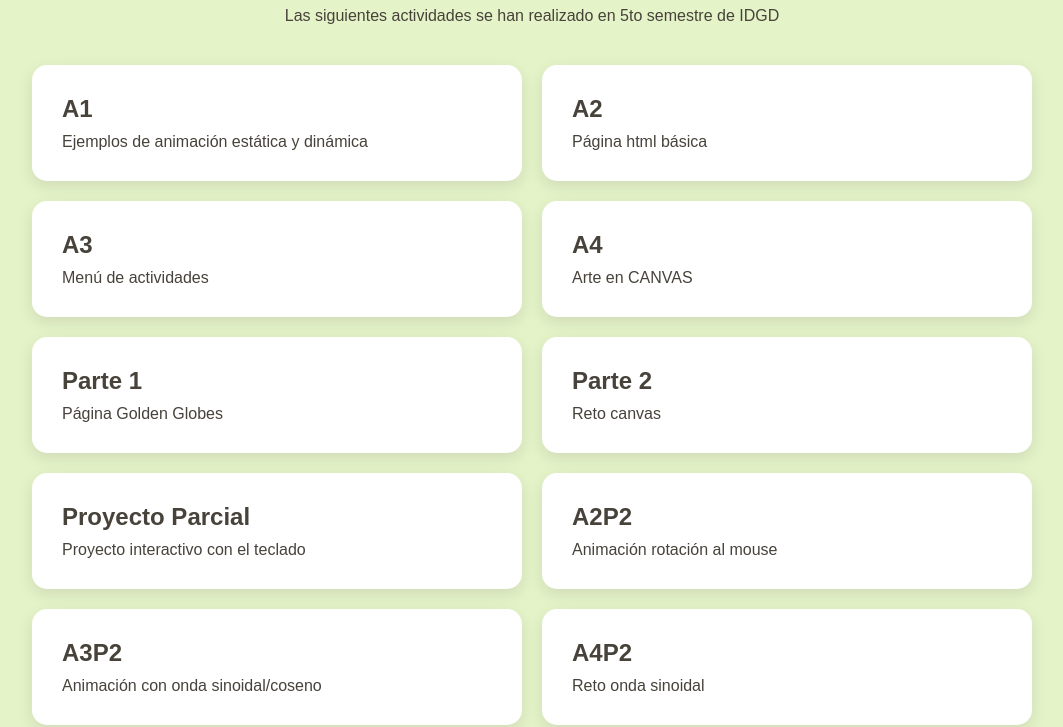
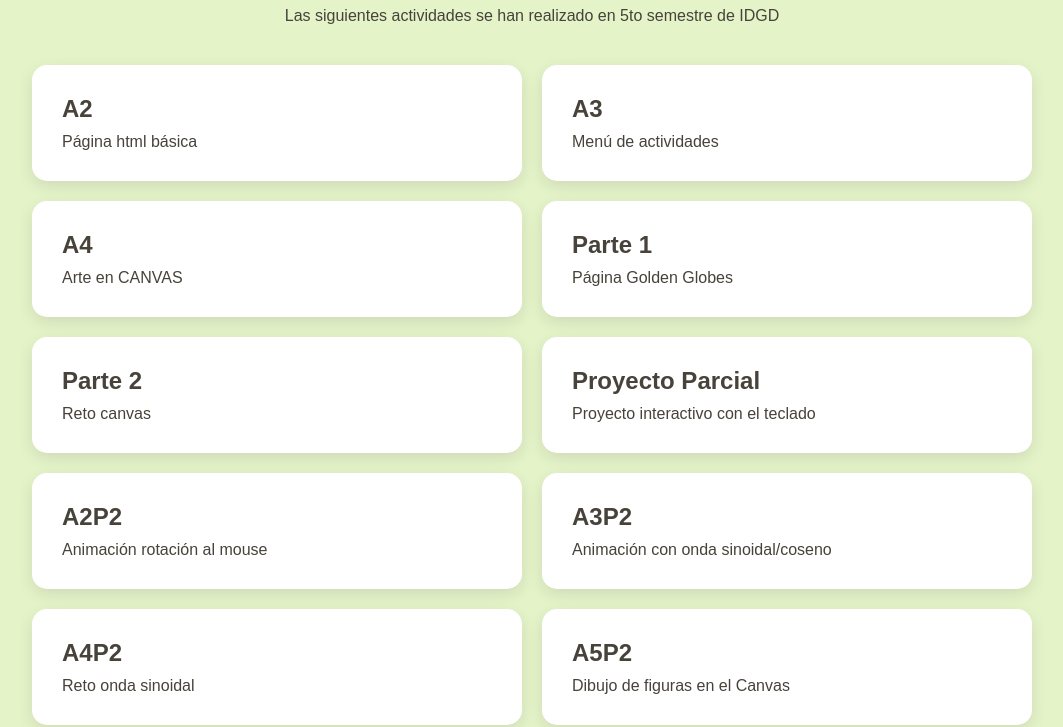
Before and after one commit to durankarina/karinaduran.github.io, a plain HTML site: page index.html in a window 1280 px wide. Shown: the part 80-807 px from the top of the page, without its empty margins (108-1171 px from the left). Drawn offline with Linux system fonts and the light colour scheme.

Commit message:
Update index.html

```diff
--- a/index.html
+++ b/index.html
@@ -15,11 +15,6 @@
     </header>
 
     <main class="menu">
-
-        <a href="actividades/actividad1/index.html" class="actividad">
-            <h2>A1</h2>
-            <p>Ejemplos de animación estática y dinámica</p>
-        </a>
 
         <a href="mi primera pagina.html" class="actividad">
             <h2>A2</h2>
```
